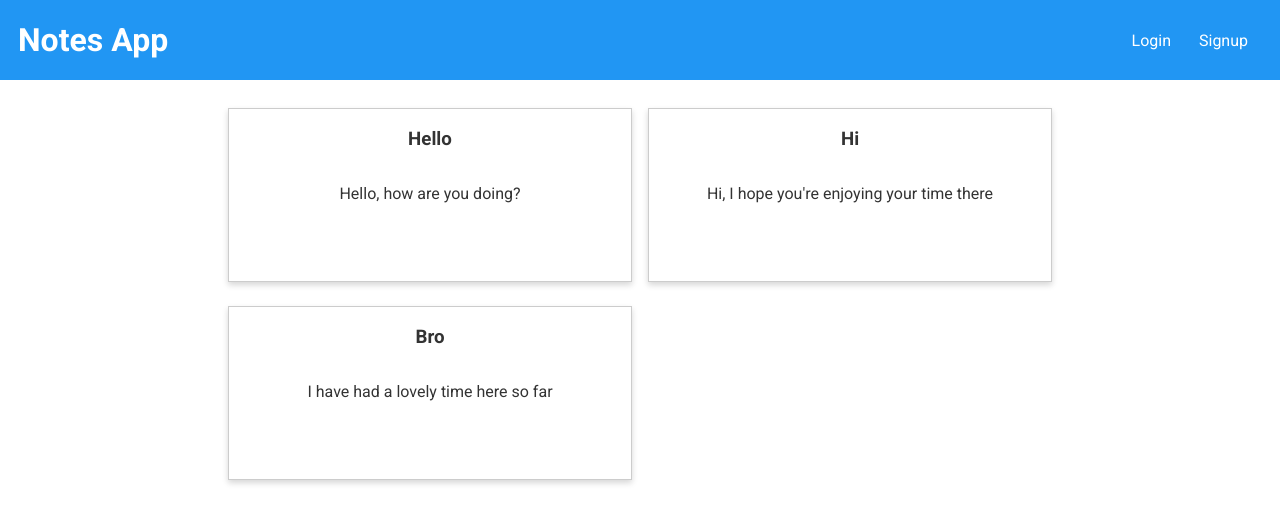
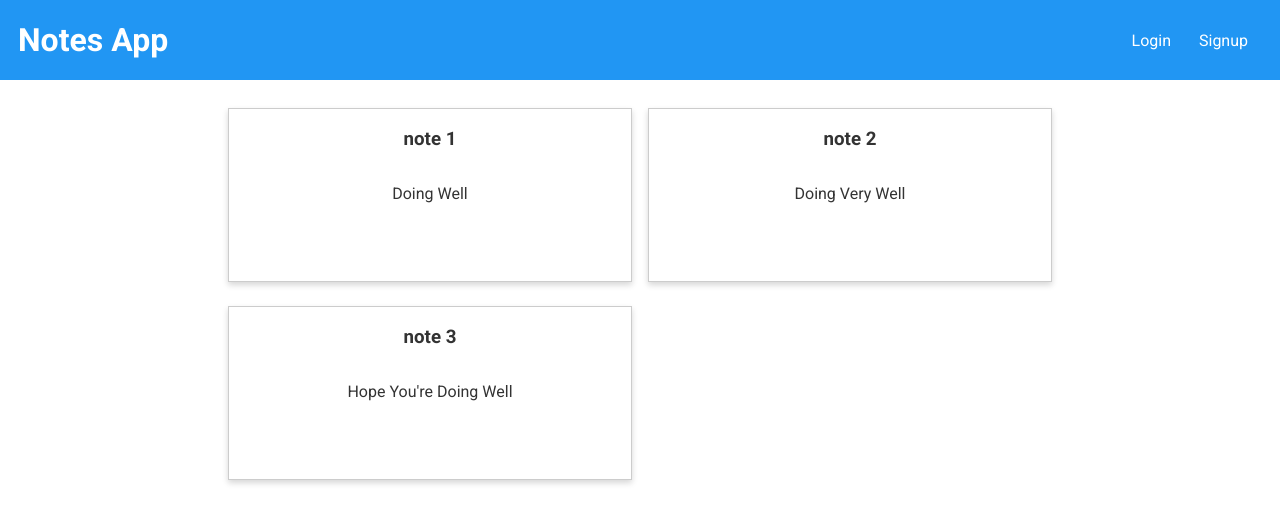
Before and after one commit to lanxeon/notes-app-frontend-svelte, a Svelte app: page / in a window 1280 px wide. Shown: the top 524 px of the page. Built offline with nearby package versions, Linux system fonts and the light colour scheme.

Commit message:
added notes interface and store for notes list

```diff
--- a/src/App.svelte
+++ b/src/App.svelte
@@ -1,6 +1,19 @@
 <script lang="ts">
+  // components
   import Card from "./Card.svelte";
   import Header from "./Header/Header.svelte";
+
+  // models/interfaces
+  import type { Note } from "./core/models/Note";
+
+  // store
+  import NotesListStore from "./Stores/NotesList";
+
+  let notes: Note[] = [];
+
+  NotesListStore.subscribe((data: Note[]) => {
+    notes = data;
+  });
 </script>
 
 <Header
@@ -12,12 +25,15 @@
 />
 <main>
   <section class="cards">
-    <Card headerText="Hello" content="Hello, how are you doing?" />
+    <!-- <Card headerText="Hello" content="Hello, how are you doing?" />
     <Card
       headerText="Hi"
       content="Hi, I hope you're enjoying your time there"
     />
-    <Card headerText="Bro" content="I have had a lovely time here so far" />
+    <Card headerText="Bro" content="I have had a lovely time here so far" /> -->
+    {#each notes as note (note.id)}
+      <Card headerText={note.title} content={note.body} />
+    {/each}
   </section>
 </main>
 
--- /dev/null
+++ b/src/Stores/NotesList.ts
@@ -0,0 +1,33 @@
+import { writable } from "svelte/store";
+import type { Note } from "../core/models/Note";
+
+const initialData: Note[] = [
+  {
+    id: "1",
+    title: "note 1",
+    body: "Doing Well",
+    completed: false,
+    created_at: new Date().toISOString(),
+    updated_at: new Date().toISOString(),
+  },
+  {
+    id: "2",
+    title: "note 2",
+    body: "Doing Very Well",
+    completed: true,
+    created_at: new Date().toISOString(),
+    updated_at: new Date().toISOString(),
+  },
+  {
+    id: "3",
+    title: "note 3",
+    body: "Hope You're Doing Well",
+    completed: false,
+    created_at: new Date().toISOString(),
+    updated_at: new Date().toISOString(),
+  },
+];
+
+const NotesListStore = writable<Note[]>(initialData);
+
+export default NotesListStore;
--- /dev/null
+++ b/src/core/models/Note.ts
@@ -0,0 +1,8 @@
+export interface Note {
+  id: string;
+  title: string;
+  body: string;
+  completed: boolean;
+  created_at: string;
+  updated_at: string;
+}
```
